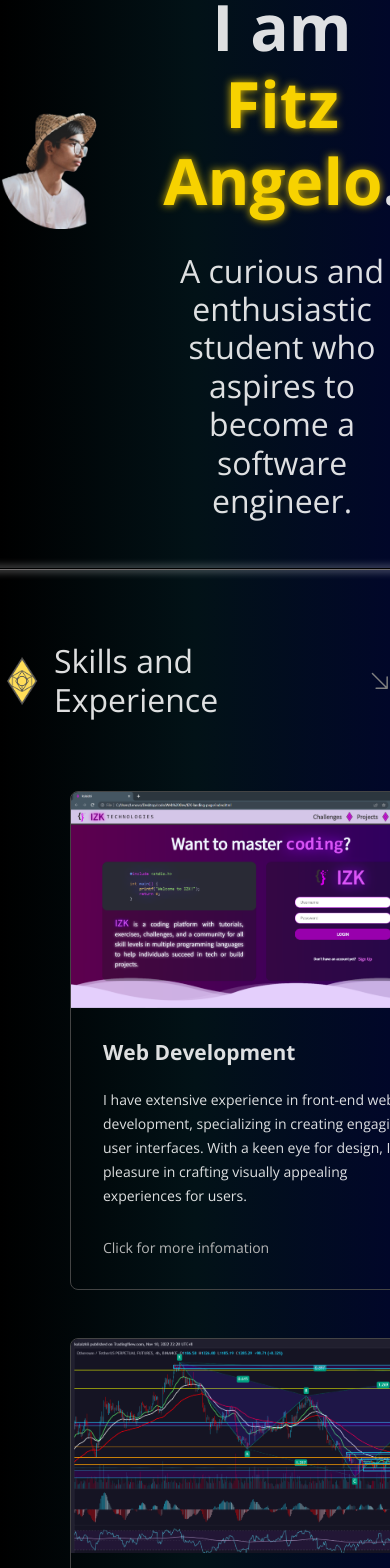
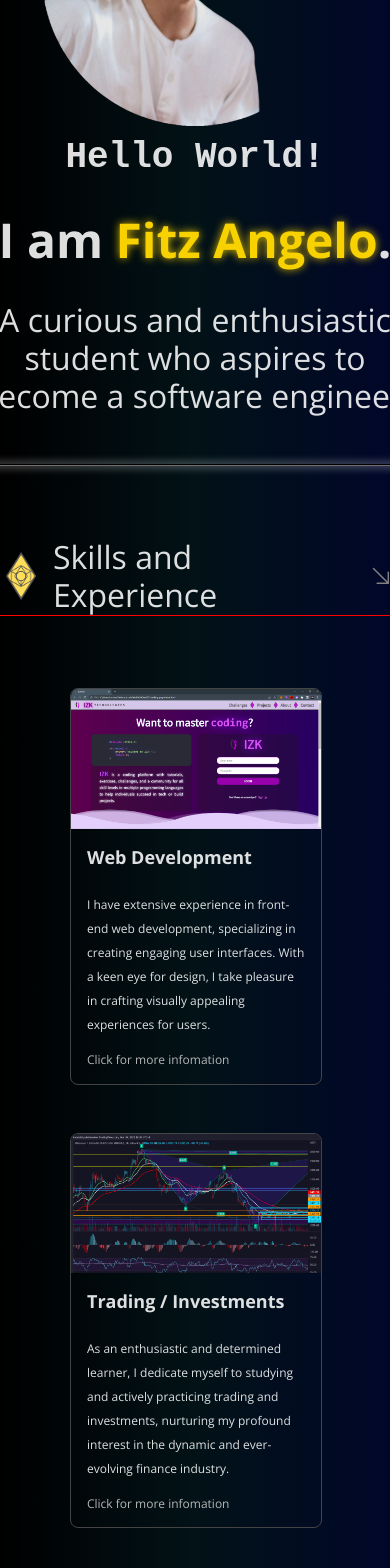
Before and after one commit to kulaizki/Portfolio, a React (Vite) app: page / in a window 390 px wide. Shown: the part 280-1848 px from the top of the page. Built offline with nearby package versions, Linux system fonts and the light colour scheme.

Commit message:
feat: add responsiveness

```diff
--- a/src/App.css
+++ b/src/App.css
@@ -9,3 +9,7 @@ hr {
   border-color: rgb(31, 30, 30);
   box-shadow: 0 0 8px rgb(255, 255, 255);
 }
+
+/* * {
+  border: 1px solid red;
+} */
--- a/src/components/intro/Intro.css
+++ b/src/components/intro/Intro.css
@@ -79,9 +79,11 @@
   transform: scaleX(1);
 }
 
+/* Media query for medium-sized screens */
 @media screen and (min-width: 768px) {
   .Intro {
     padding: 72px 0;
+    justify-content: space-between; /* Adjust alignment for larger screens */
   }
 
   .Intro__img > img {
@@ -89,14 +91,19 @@
   }
 }
 
+/* Media query for small-sized screens */
 @media screen and (max-width: 480px) {
   .Intro {
     padding: 48px 0;
+    flex-direction: column; /* Adjust layout for smaller screens */
     text-align: center;
+    align-items: center; /* Center items horizontally */
+    font-size: 1.5rem;
   }
 
   .Intro__text {
     padding: 0;
+    text-align: center;
   }
 
   .Intro__underline__animation__1,
--- a/src/components/skills/InfoCard.css
+++ b/src/components/skills/InfoCard.css
@@ -35,3 +35,19 @@
     padding: 0 32px 32px 32px;
     color: var(--subtext);
 }
+
+@media only screen and (max-width: 768px) {
+    .InfoCard {
+        width: 100%; /* Take full width on smaller screens */
+    }
+
+    .InfoCard__text {
+        padding: 16px; /* Adjust padding for smaller screens */
+        font-size: 12px; /* Adjust font size for smaller screens */
+    }
+
+    .InfoCard__click {
+        padding: 0 16px 16px 16px; /* Adjust padding for smaller screens */
+        font-size: 12px; /* Adjust font size for smaller screens */
+    }
+}
--- a/src/components/skills/Skills.css
+++ b/src/components/skills/Skills.css
@@ -23,12 +23,14 @@
 }
 
 .Skills__cards {
+  border: 1px solid red;
   display: grid;
   grid-template-columns: repeat(auto-fit, minmax(300px, 1fr));
   grid-auto-rows: minmax(0, auto);
   gap: 48px;
   padding: 72px;
-  justify-items: start;
+  align-items: center;
+  justify-content: center;
 }
 
 @media screen and (max-width: 768px) {
--- a/src/index.css
+++ b/src/index.css
@@ -51,3 +51,9 @@ button:focus,
 button:focus-visible {
   outline: 4px auto -webkit-focus-ring-color;
 } */
+    /* body {
+        display: flex;
+        flex-direction: column;
+        align-items: center;
+        justify-content: center;
+    } */
```
